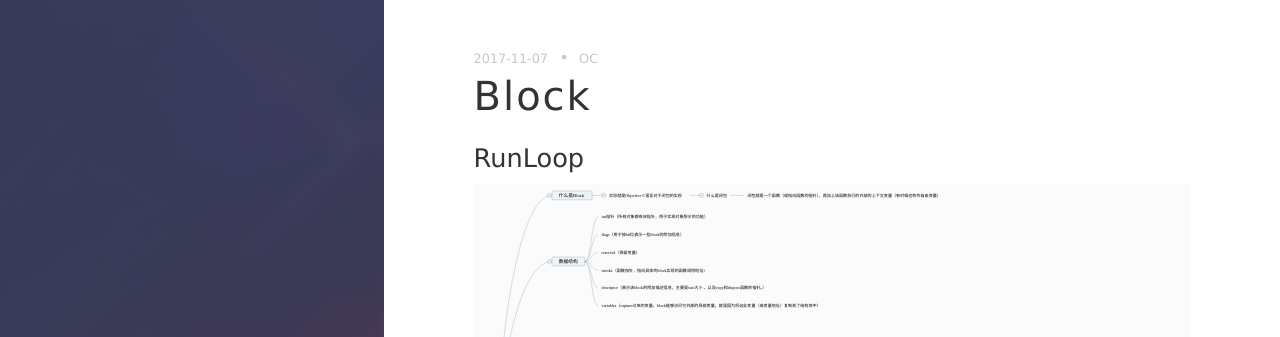
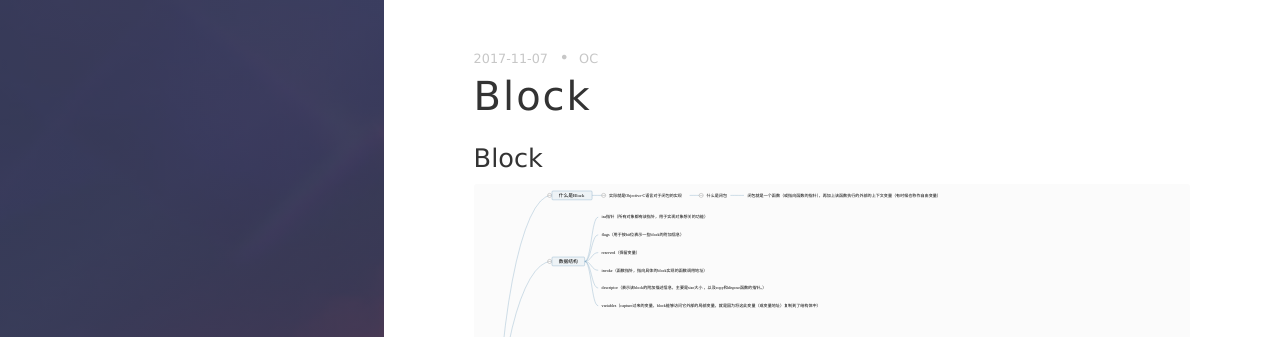
Before and after one commit to ioRaid/ioRaid.github.io, a Jekyll site: the page built from _posts/2017-11-07-Block.md, in a window 1280 px wide and 1346 px high. Shown: the top 337 px of the window. Built offline with Jekyll 4.4.1, drawn with Linux system fonts in a browser that asks for light colours; nearby versions of some CDN libraries; comment, search, counter and statistics services are not loaded.

Commit message:
Update 2017-11-07-Block.md

```diff
--- a/_posts/2017-11-07-Block.md
+++ b/_posts/2017-11-07-Block.md
@@ -9,6 +9,6 @@ description: Block
 
 
 
-<h3>RunLoop</h3>
+<h3>Block</h3>
 
 <img src="{{ site.BASE_PATH }}/assets/post/Block.svg" ></img>
```
